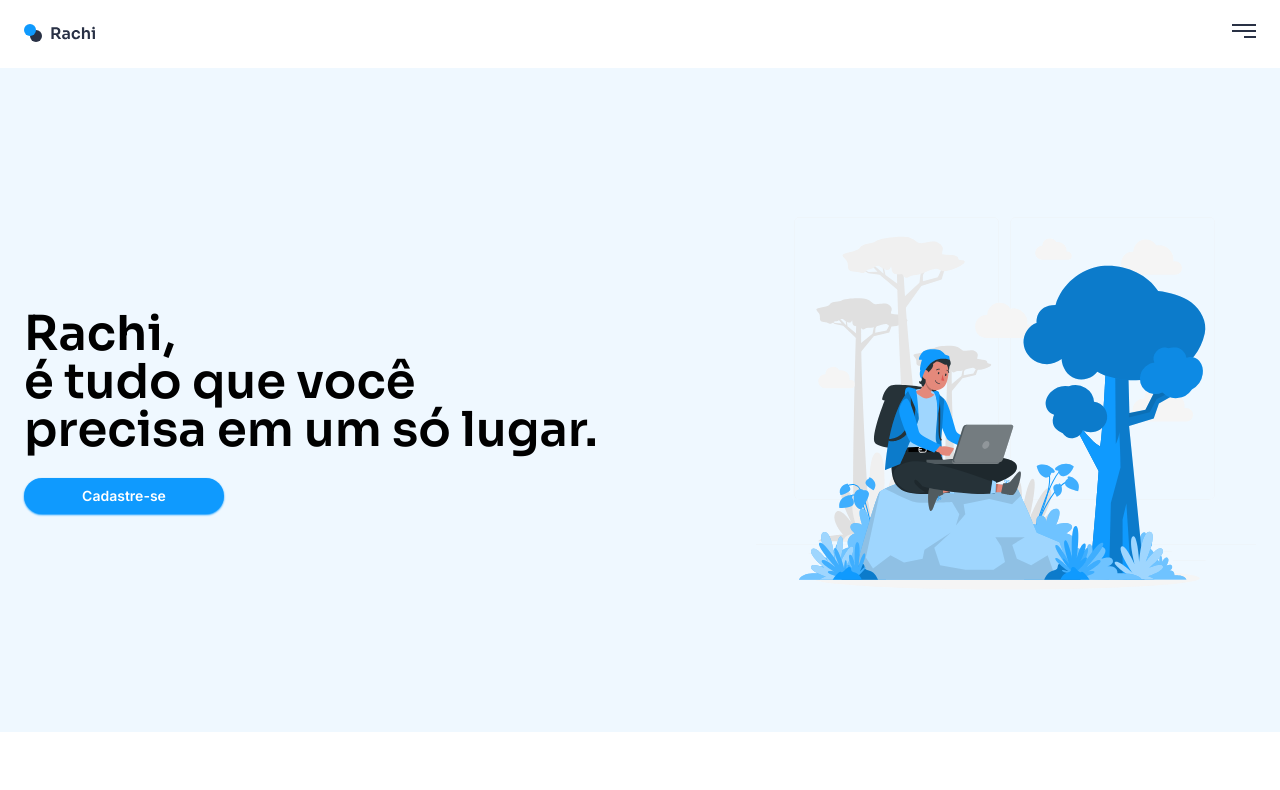
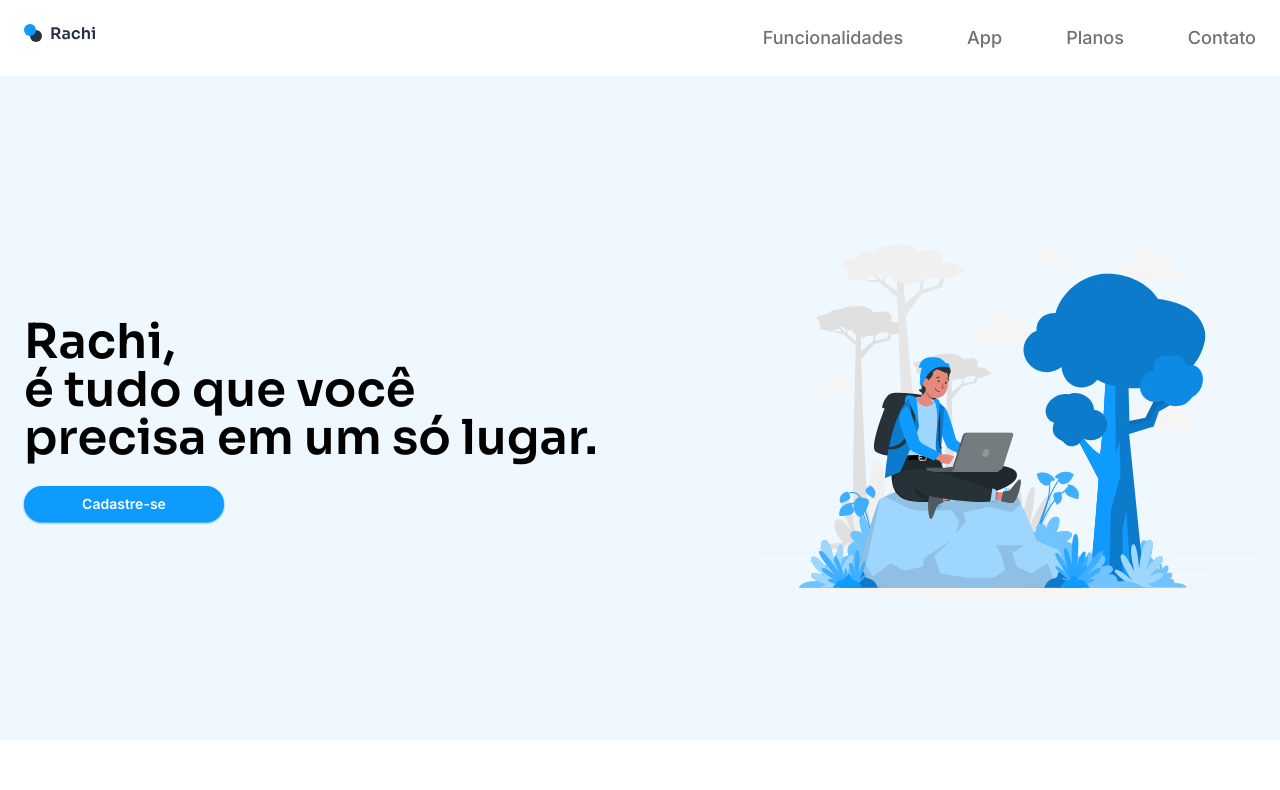
Before and after one commit to pcvp/Rachi, a React (Vite) app: page / in a window 1280 px wide. Shown: the top 790 px of the page. Built offline with nearby package versions, Linux system fonts and the light colour scheme.

Commit message:
Header - Desktop

```diff
--- a/package.json
+++ b/package.json
@@ -18,6 +18,7 @@
     "react": "^18.2.0",
     "react-dom": "^18.2.0",
     "react-router-dom": "^6.3.0",
+    "react-scroll": "^1.8.7",
     "tailwindcss": "^3.1.7"
   },
   "devDependencies": {
--- a/src/sections/BaixeNossoAppSection.tsx
+++ b/src/sections/BaixeNossoAppSection.tsx
@@ -4,7 +4,10 @@ import NewNotifications from "../assets/images/NewNotifications";
 
 export default function BaixeNossoAppSection() {
   return (
-    <section className="bg-blue-200 font-sora p-6 flex flex-col text-center md:text-left">
+    <section
+      id="App"
+      className="bg-blue-200 font-sora p-6 flex flex-col text-center md:text-left"
+    >
       <div className="md:container md:mx-auto">
         <div className="md:flex md:justify-evenly md:items-center md:mx-auto">
           <div className="flex flex-col md:w-1/2">
--- a/src/sections/ComoFuncionaSection.tsx
+++ b/src/sections/ComoFuncionaSection.tsx
@@ -4,7 +4,10 @@ import CrieConexoes from "../assets/images/CrieConexoes";
 
 export default function ComoFuncionaSection() {
   return (
-    <section className="bg-white font-sora  p-6 w-full flex flex-col text-center md:py-14">
+    <section
+      id="Funcionalidades"
+      className="bg-white font-sora  p-6 w-full flex flex-col text-center md:py-14"
+    >
       <span className="font-semibold text-2xl md:text-4xl  md:mb-16 ">
         Como Funciona
       </span>
--- a/src/sections/ContatoSection.tsx
+++ b/src/sections/ContatoSection.tsx
@@ -3,7 +3,10 @@ import { Button } from "../components/Button";
 
 export default function ContatoSection() {
   return (
-    <section className="bg-contato bg-cover text-2xl font-sora font-semibold ">
+    <section
+      id="Contato"
+      className="bg-contato bg-cover text-2xl font-sora font-semibold "
+    >
       <div className="bg-contatoOpacity  text-white pt-6 pb-0 pl-6 pr-6">
         <div className="flex flex-col items-center md:max-w-[510px] md:mx-auto ">
           <span className="font-semibold text-2xl">Contato</span>
--- a/src/sections/Header.tsx
+++ b/src/sections/Header.tsx
@@ -1,5 +1,6 @@
 import MenuHambuger from "../assets/icons/MenuHambuger";
 import Logo from "../assets/Logo";
+import { Link, animateScroll as scroll } from "react-scroll";
 
 export default function Header() {
   return (
@@ -7,7 +8,23 @@ export default function Header() {
       <header className="w-100 p-6  ">
         <div className="flex justify-between lg:container md:mx-auto">
           <Logo />
-          <MenuHambuger />
+          <div className="md:hidden">
+            <MenuHambuger />
+          </div>
+          <div className="hidden gap-16 font-inter text-lg text-gray-200 font-medium md:flex">
+            <Link to="Funcionalidades" smooth="true">
+              Funcionalidades
+            </Link>
+            <Link to="App" smooth="true">
+              App
+            </Link>
+            <Link to="Planos" smooth="true">
+              Planos
+            </Link>
+            <Link to="Contato" smooth="true">
+              Contato
+            </Link>
+          </div>
         </div>
       </header>
     </>
--- a/src/sections/NossosPlanosSection.tsx
+++ b/src/sections/NossosPlanosSection.tsx
@@ -6,7 +6,10 @@ import { Card } from "../components/Card";
 
 export default function NossosPlanosSection() {
   return (
-    <section className="bg-white font-sora  p-6 w-full flex flex-col text-center">
+    <section
+      id="Planos"
+      className="bg-white font-sora  p-6 w-full flex flex-col text-center"
+    >
       <span className="font-semibold text-2xl md:text-4xl">Nossos Planos</span>
       <span className="text-sm font-inter mt-1 text-gray-200 max-w-[570px] mx-auto">
         Lorem ipsum dolor sit amet, consectetur adipiscing elit. Donec lacinia
```
Also changed, not shown: 1 other file (tests, documents, lock files or other folders).
